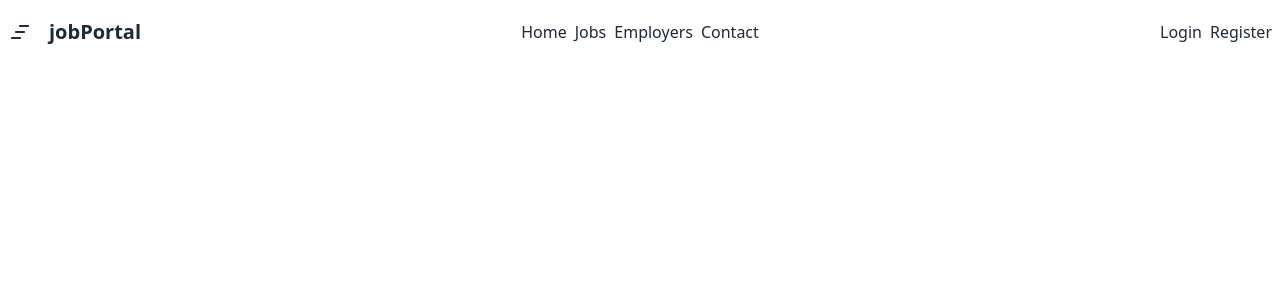
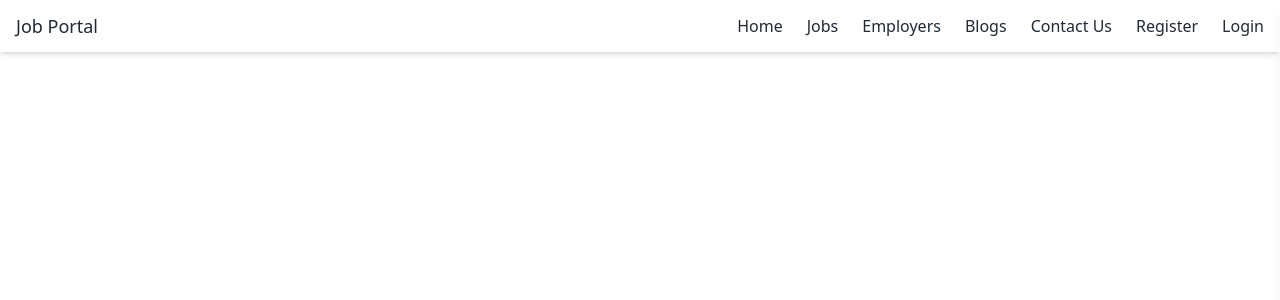
Before and after one commit to emran-binhasan/job-portal, a React (Vite) app in the folder job-portal-frontend/: page / in a window 1280 px wide. Shown: the top 300 px of the page. Built offline with nearby package versions, Linux system fonts and the light colour scheme.

Commit message:
Update header

```diff
--- a/job-portal-frontend/src/components/common/Header.jsx
+++ b/job-portal-frontend/src/components/common/Header.jsx
@@ -1,33 +1,54 @@
 import { useState } from "react";
-import { CgMenuMotion } from "react-icons/cg";
 import { NavLink } from "react-router-dom";
+import { RiMenu2Fill } from "react-icons/ri";
+import { IoMdClose } from "react-icons/io";
 
 const Header = () => {
   const [isMenuOpen, setIsMenuOpen] = useState(false);
+
+  const toggleMenu = () => {
+    setIsMenuOpen((prev) => !prev);
+  };
+
   const navLinks = (
     <>
       <NavLink>Home</NavLink>
       <NavLink>Jobs</NavLink>
       <NavLink>Employers</NavLink>
-      <NavLink>Contact</NavLink>
+      <NavLink>Blogs</NavLink>
+      <NavLink>Contact Us</NavLink>
+      <NavLink>Register</NavLink>
+      <NavLink>Login</NavLink>
     </>
   );
+
   return (
-    <header className="navbar bg-base-100">
-      <div className="navbar-start">
-        <CgMenuMotion className="text-2xl" />
-        <a className="btn btn-ghost text-xl">jobPortal</a>
+    <header className="sticky top-0 z-50 bg-white dark:bg-gray-800 shadow-md">
+      <div className="flex justify-between items-center px-4 py-3">
+        {/* Left Section */}
+        <div className="font-medium text-lg">Job Portal</div>
+
+        {/* Desktop Navigation */}
+        <nav className="hidden md:flex space-x-6">{navLinks}</nav>
+
+        {/* Mobile Menu Toggle */}
+        <button
+          onClick={toggleMenu}
+          className="z-50 absolute md:hidden top-4 right-4 text-2xl"
+        >
+          {isMenuOpen ? <IoMdClose /> : <RiMenu2Fill />}
+        </button>
       </div>
-      <div className="navbar-center hidden md:flex">
-        <ul className="space-x-2">
-            {navLinks}
-        </ul>
-      </div>
-      <div className="navbar-end">
-        <ul className="space-x-2">
-        <NavLink>Login</NavLink>
-        <NavLink>Register</NavLink>
-        </ul>
+
+      {/* Mobile Navigation */}
+      <div
+        className={`fixed top-0 right-0 w-1/3 h-full bg-white dark:bg-gray-800 shadow-lg p-4 transform transition-transform ${
+          isMenuOpen ? 'translate-x-0' : 'translate-x-full'
+        }`}
+      >
+        <nav className="flex flex-col space-y-6 py-10 text-center text-lg border h-2/3 justify-center">
+          {navLinks}
+        </nav>
       </div>
     </header>
   );
```
